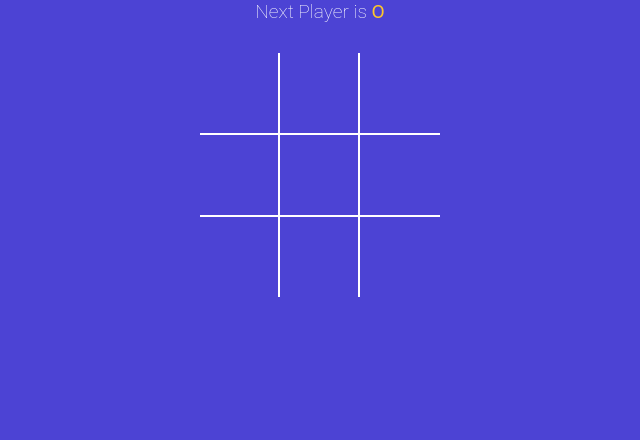
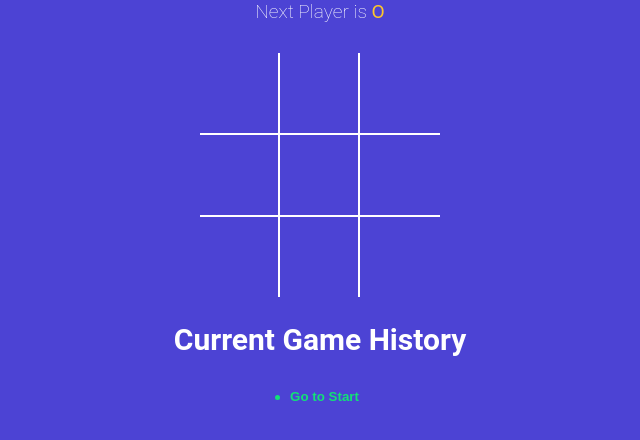
Before and after one commit to rsbisne/tictactoe-game, a React (Vite) app: page / in a window 1280 px wide. Shown: the top 440 px of the page, without its empty margins (320-960 px from the left). Built offline with nearby package versions, Linux system fonts and the light colour scheme.

Commit message:
game history

```diff
--- a/src/App.jsx
+++ b/src/App.jsx
@@ -1,32 +1,58 @@
 import { useState } from 'react';
 import './styles.scss';
 import Board from './components/Board';
+import StatusMessage from './components/StatusMessage';
+import History from './components/History';
 import { calculateWinner } from './winner';
-import StatusMessage from './components/StatusMessage';
 
 function App() {
-  const [squares, setSquares] = useState(Array(9).fill(null));
-  const [isXNext, setXNext] = useState(false);
-  const winner = calculateWinner(squares);
+  const [history, setHistory] = useState([
+    { squares: Array(9).fill(null), isXNext: false },
+  ]);
+  const [currentMove, setCurrentMove] = useState(0);
+  const gamingBoard = history[currentMove];
+  const winner = calculateWinner(gamingBoard.squares);
 
   const handleSquareClick = clickedPosition => {
-    if (squares[clickedPosition] || winner) {
+    if (gamingBoard.squares[clickedPosition] || winner) {
       return;
     }
-    setSquares(currentSquares => {
-      return currentSquares.map((squareValue, position) => {
-        if (clickedPosition == position) {
-          return isXNext ? 'X' : 'O';
+    setHistory(currentHistory => {
+      const isTraversing = currentMove + 1 !== currentHistory.length;
+      const lastGamingState = isTraversing
+        ? currentHistory[currentMove]
+        : history[history.length - 1];
+
+      const nextSquareState = lastGamingState.squares.map(
+        (squareValue, position) => {
+          if (clickedPosition === position) {
+            return lastGamingState.isXNext ? 'X' : 'O';
+          }
+          return squareValue;
         }
-        return squareValue;
+      );
+      const base = isTraversing
+        ? currentHistory.slice(0, currentHistory.indexOf(lastGamingState) + 1)
+        : currentHistory;
+      return base.concat({
+        squares: nextSquareState,
+        isXNext: !lastGamingState.isXNext,
       });
     });
-    setXNext(currentIsXNext => !currentIsXNext);
+    setCurrentMove(move => move + 1);
+  };
+  const moveTo = move => {
+    setCurrentMove(move);
   };
   return (
     <div className="app">
-      <StatusMessage winner={winner} isXNext={isXNext} squares={squares} />
-      <Board squares={squares} handleSquareClick={handleSquareClick} />
+      <StatusMessage winner={winner} gamingBoard={gamingBoard} />
+      <Board
+        squares={gamingBoard.squares}
+        handleSquareClick={handleSquareClick}
+      />
+      <h2>Current Game History</h2>
+      <History history={history} moveTo={moveTo} currentMove={currentMove} />
     </div>
   );
 }
--- /dev/null
+++ b/src/components/History.jsx
@@ -0,0 +1,21 @@
+const History = ({ history, moveTo, currentMove }) => {
+  return (
+    <div className="history-wrapper">
+      <ul className="history">
+        {history.map((_, index) => (
+          <li key={index}>
+            <button
+              type="button"
+              className={`btn-move ${currentMove === index ? 'active' : ''}`}
+              onClick={() => moveTo(index)}
+            >
+              {index === 0 ? 'Go to Start' : `Go to move #${index}`}
+            </button>
+          </li>
+        ))}
+      </ul>
+    </div>
+  );
+};
+
+export default History;
--- a/src/components/StatusMessage.jsx
+++ b/src/components/StatusMessage.jsx
@@ -1,5 +1,6 @@
 import React from 'react';
-const StatusMessage = ({ winner, isXNext, squares }) => {
+const StatusMessage = ({ winner, gamingBoard }) => {
+  const { squares, isXNext } = gamingBoard;
   const noMovesLeft = squares.every(squareValue => squareValue !== null);
   const nextPlayer = isXNext ? 'X' : 'O';
   const renderStatusMessage = () => {
```
